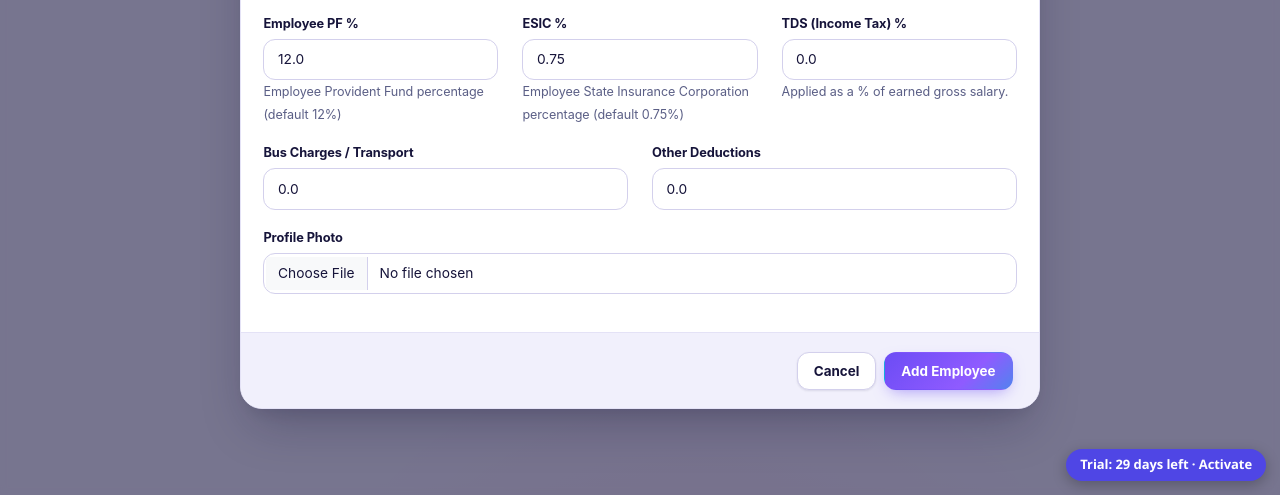
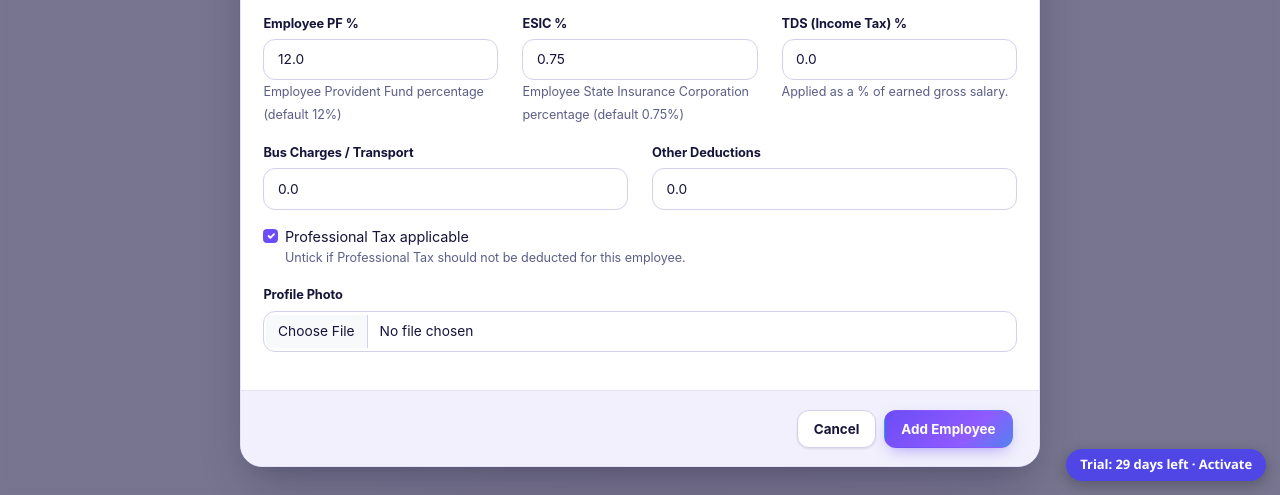
Before and after one commit to vaishnavilekawale/AI-Attendance-Payroll-System, a Flask app: page /employees in a window 1280 px wide, after a click on "Add Employee". Shown: the part 1196-1691 px from the top of the page. Run offline with Flask 3, Linux system fonts and the light colour scheme; the visitor is signed in with stand-in values (Sample User, id 1); data comes from the database, SQL or seed files in the repository; data that the repository does not hold is empty; some libraries are stand-ins or nearby versions.

Commit message:
Upload files

```diff
--- a/employees.py
+++ b/employees.py
@@ -143,6 +143,9 @@ def add_employee():
         tds_percentage = _parse_allowance('tds_percentage')
         bus_charges = _parse_allowance('bus_charges')
         other_deduction = _parse_allowance('other_deduction')
+        # Checkbox: unchecked boxes are not submitted, so the hidden marker
+        # field tells us the form actually carried this control.
+        pt_applicable = True if 'pt_applicable_present' not in request.form else (request.form.get('pt_applicable') == 'on')
 
         if Employee.query.filter_by(name=name).first():
             flash('This Employee Name already exists.', 'danger')
@@ -202,6 +205,7 @@ def add_employee():
             tds_percentage=tds_percentage,
             bus_charges=bus_charges,
             other_deduction=other_deduction,
+            pt_applicable=pt_applicable,
             status='active',
             role='employee',
             must_change_password=True
@@ -333,6 +337,10 @@ def edit_employee(id):
         employee.tds_percentage = tds_percentage
         employee.bus_charges = bus_charges
         employee.other_deduction = other_deduction
+        # Only change when the form actually carried the checkbox, so any
+        # other caller posting to this route never silently flips it.
+        if 'pt_applicable_present' in request.form:
+            employee.pt_applicable = (request.form.get('pt_applicable') == 'on')
 
         if 'profile_photo' in request.files:
             file = request.files['profile_photo']
--- a/models.py
+++ b/models.py
@@ -123,6 +123,9 @@ class Employee(db.Model):
     tds_percentage = db.Column(db.Float, default=0.0)
     bus_charges = db.Column(db.Numeric(10, 2, asdecimal=False), default=0.0)
     other_deduction = db.Column(db.Numeric(10, 2, asdecimal=False), default=0.0)
+    # Whether Professional Tax (from Payroll Settings) is deducted for this
+    # employee. Defaults to True so existing employees are unaffected.
+    pt_applicable = db.Column(db.Boolean, default=True)
     created_at = db.Column(db.DateTime, default=now_ist)
     updated_at = db.Column(db.DateTime, default=now_ist, onupdate=now_ist)
 
--- a/payroll.py
+++ b/payroll.py
@@ -381,6 +381,10 @@ def compute_payroll_amounts(
     earned_gross = max(0.0, round_money(gross_salary - lop_deduction))
 
     professional_tax = round_money(payroll_settings.get_professional_tax(month))
+    # Per-employee opt-out: only an explicit False disables PT (None/missing
+    # keeps the existing behaviour for every pre-existing employee).
+    if getattr(employee, 'pt_applicable', True) is False:
+        professional_tax = 0.0
 
     # FIX 4: Statutory Deductions calculated on Earned Wages (Post LOP)
     employee_pf_percentage = getattr(employee, 'employee_pf_percentage', 12.0) or 0.0
--- a/templates/add_employee.html
+++ b/templates/add_employee.html
@@ -393,6 +393,14 @@
                                 </div>
                             </div>
                             <div class="col-12">
+                                <div class="mb-3 form-check">
+                                    <input type="hidden" name="pt_applicable_present" value="1">
+                                    <input type="checkbox" class="form-check-input" id="pt_applicable" name="pt_applicable" checked>
+                                    <label class="form-check-label" for="pt_applicable">Professional Tax applicable</label>
+                                    <small class="text-muted d-block">Untick if Professional Tax should not be deducted for this employee.</small>
+                                </div>
+                            </div>
+                            <div class="col-12">
                                 <div class="mb-3">
                                     <label class="form-label">Profile Photo</label>
                                     <input type="file" class="form-control" name="profile_photo" accept="image/*">
@@ -594,6 +602,14 @@
                                 <div class="mb-3">
                                     <label class="form-label">Other Deductions</label>
                                     <input type="number" class="form-control" name="other_deduction" step="0.01" min="0" value="{{ employee.other_deduction if employee.other_deduction is not none else 0.0 }}">
+                                </div>
+                            </div>
+                            <div class="col-12">
+                                <div class="mb-3 form-check">
+                                    <input type="hidden" name="pt_applicable_present" value="1">
+                                    <input type="checkbox" class="form-check-input" id="pt_applicable" name="pt_applicable" {% if employee.pt_applicable is not false %}checked{% endif %}>
+                                    <label class="form-check-label" for="pt_applicable">Professional Tax applicable</label>
+                                    <small class="text-muted d-block">Untick if Professional Tax should not be deducted for this employee.</small>
                                 </div>
                             </div>
                             <div class="col-12">
```
Also changed, not shown: database.py (+7 -0 lines).
